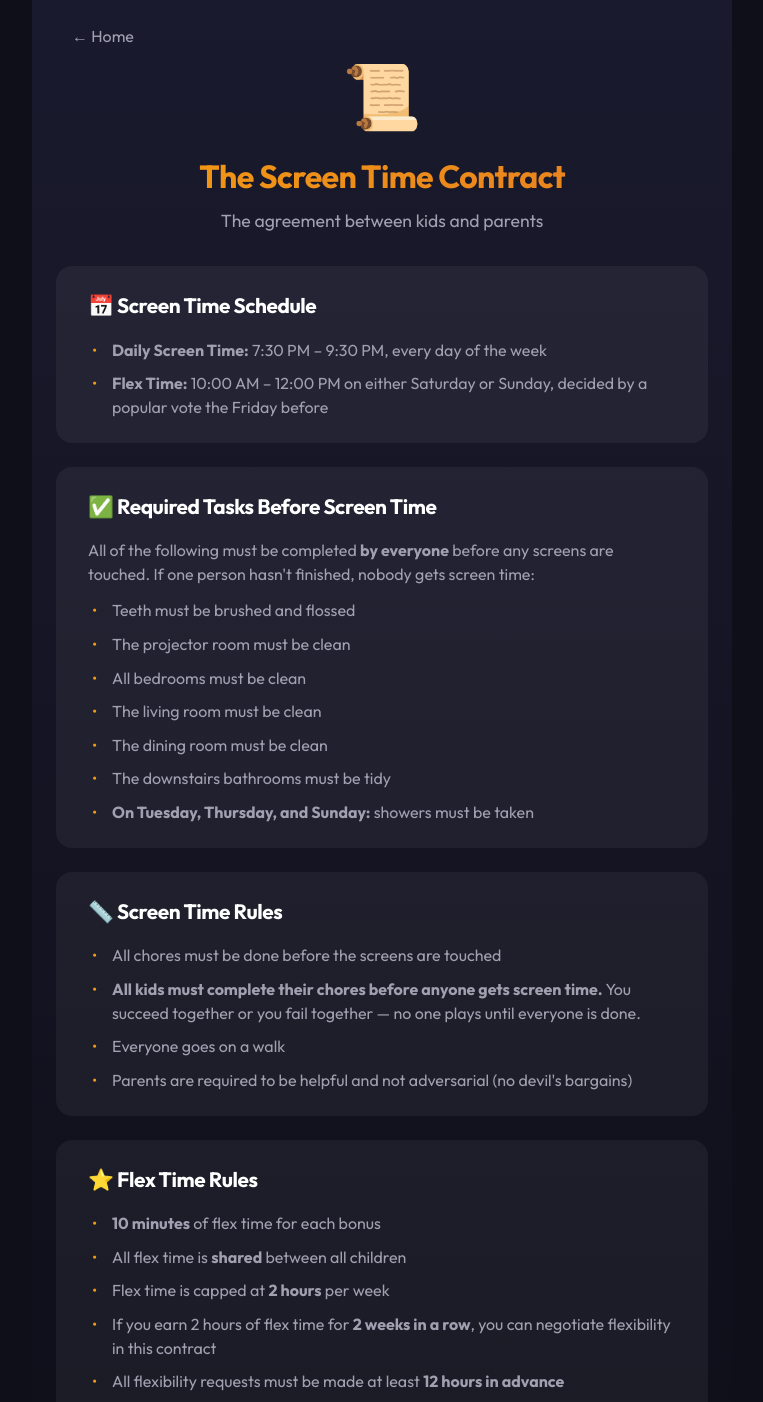
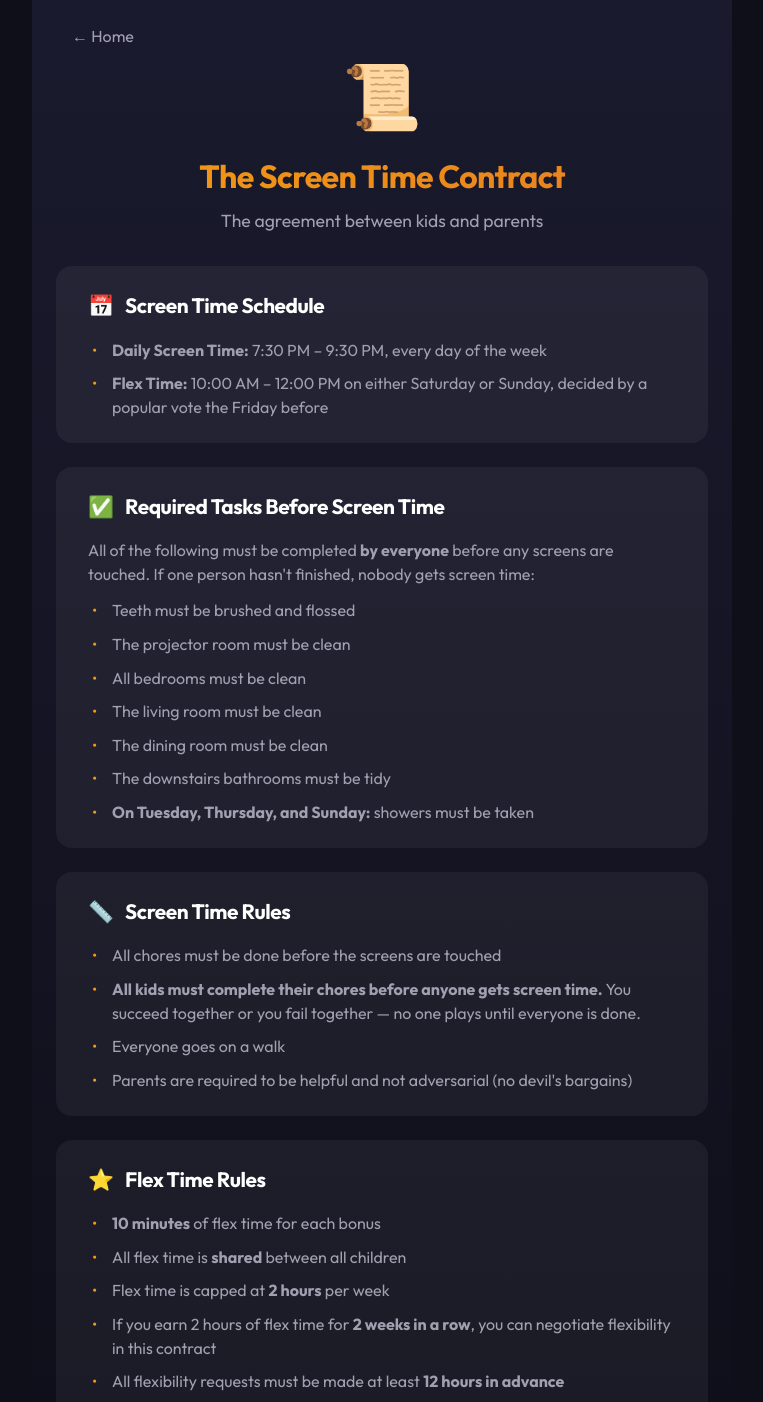
Before and after one commit to mrpoptart/kidflextime, a Next.js app: page /contract in a window 1280 px wide. Shown: the top 1402 px of the page, without its empty margins (258-1021 px from the left). Built offline with nearby package versions, Linux system fonts and the light colour scheme; no server answers.

Commit message:
Add spacing between emojis and titles on contract page sections
https://claude.ai/code/session_01RVpkrjjyGr3XQjWv3drTxm

```diff
--- a/src/app/contract/page.tsx
+++ b/src/app/contract/page.tsx
@@ -12,7 +12,7 @@ export default function ContractPage() {
             </div>
 
             <section className="contract-section">
-                <h2>📅 Screen Time Schedule</h2>
+                <h2><span className="section-emoji">📅</span> Screen Time Schedule</h2>
                 <ul>
                     <li><strong>Daily Screen Time:</strong> 7:30 PM &ndash; 9:30 PM, every day of the week</li>
                     <li><strong>Flex Time:</strong> 10:00 AM &ndash; 12:00 PM on either Saturday or Sunday, decided by a popular vote the Friday before</li>
@@ -20,7 +20,7 @@ export default function ContractPage() {
             </section>
 
             <section className="contract-section">
-                <h2>✅ Required Tasks Before Screen Time</h2>
+                <h2><span className="section-emoji">✅</span> Required Tasks Before Screen Time</h2>
                 <p>All of the following must be completed <strong>by everyone</strong> before any screens are touched. If one person hasn&apos;t finished, nobody gets screen time:</p>
                 <ul>
                     <li>Teeth must be brushed and flossed</li>
@@ -34,7 +34,7 @@ export default function ContractPage() {
             </section>
 
             <section className="contract-section">
-                <h2>📏 Screen Time Rules</h2>
+                <h2><span className="section-emoji">📏</span> Screen Time Rules</h2>
                 <ul>
                     <li>All chores must be done before the screens are touched</li>
                     <li><strong>All kids must complete their chores before anyone gets screen time.</strong> You succeed together or you fail together &mdash; no one plays until everyone is done.</li>
@@ -44,7 +44,7 @@ export default function ContractPage() {
             </section>
 
             <section className="contract-section">
-                <h2>⭐ Flex Time Rules</h2>
+                <h2><span className="section-emoji">⭐</span> Flex Time Rules</h2>
                 <ul>
                     <li><strong>10 minutes</strong> of flex time for each bonus</li>
                     <li>All flex time is <strong>shared</strong> between all children</li>
--- a/src/app/globals.css
+++ b/src/app/globals.css
@@ -1653,6 +1653,10 @@ h3 {
   color: var(--color-text);
 }
 
+.contract-section h2 .section-emoji {
+  margin-right: 0.5rem;
+}
+
 .contract-section p {
   color: var(--color-text-muted);
   margin-bottom: 0.75rem;
```
